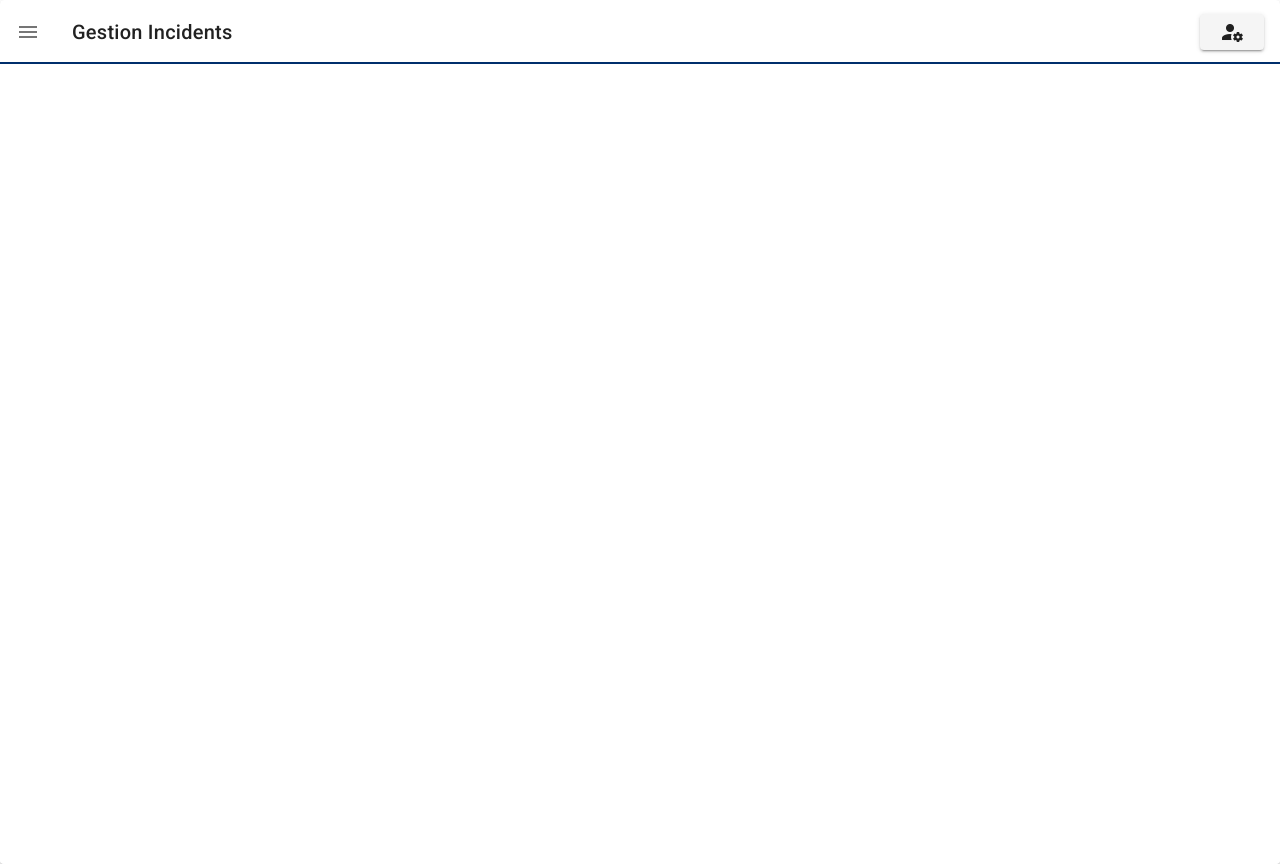
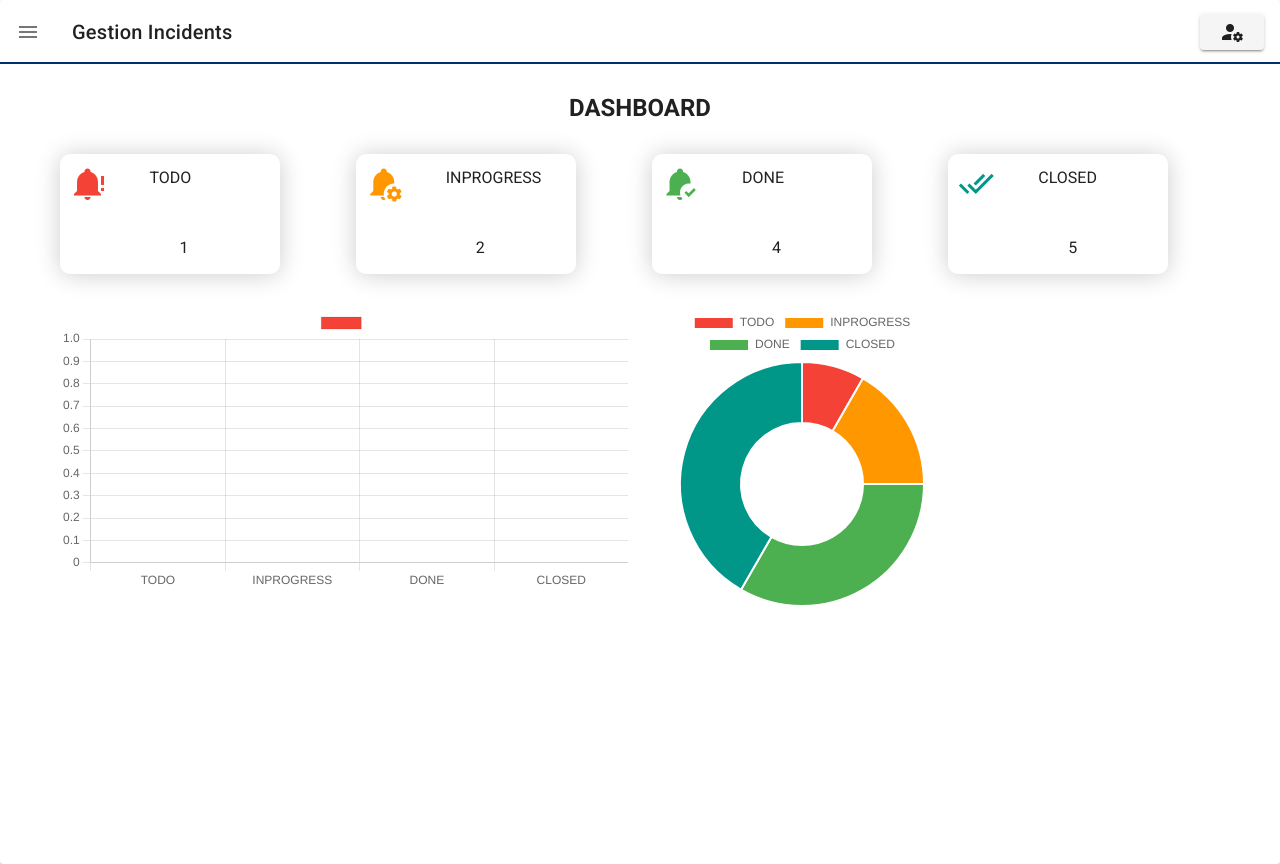
Before and after one commit to omaymanayma/Gestion-incidents, a Vue app in the folder Front-End/: page /#/Dashboard in a window 1280 px wide. Built offline with nearby package versions, Linux system fonts and the light colour scheme.

Commit message:
Dashboard

```diff
--- a/Front-End/src/App.vue
+++ b/Front-End/src/App.vue
@@ -25,8 +25,7 @@ export default {
     if (this.getUserActive == null) {
       this.logged = false;
     } else if (this.getUserActive != null) {
-      this.fonction = this.getUserActive?.fonction?.name;
-      this.department = this.getUserActive?.fonction?.department?.name;
+
       this.logged = true;
     }
   },
--- /dev/null
+++ b/Front-End/src/components/Dashboard/Barchart.vue
@@ -0,0 +1,67 @@
+<template>
+  <div>
+    <canvas ref="barChart"></canvas>
+  </div>
+</template>
+
+<script>
+import Chart from "chart.js/auto";
+
+export default {
+  props: [],
+
+  data() {
+    return {
+      chartData: [],
+      chartOptions: {
+        // Define chart options if needed
+      },
+      chart: null,
+    };
+  },
+  methods: {
+    async fetchData() {
+      // Make API request to fetch data
+      try {
+        // const response = await this.DataList;
+        // const data = await response.json();
+        this.chartData = await this.modelTotal;
+        this.renderChart();
+      } catch (error) {
+        console.error("Error fetching data:", error);
+      }
+    },
+    renderChart(data) {
+      // Render the chart
+      if (this.chart) {
+        this.chart.destroy(); // Destroy existing chart to prevent duplicates
+      }
+
+      const ctx = this.$refs.barChart.getContext("2d");
+      this.chart = new Chart(ctx, {
+        type: "bar",
+        data: {
+          labels: ["TODO", "INPROGRESS", "DONE", "CLOSED"],
+          datasets: [
+            {
+              label: "",
+              backgroundColor: ["#F44336", "#FF9800", "#4CAF50", "#009688"],
+              borderWidth: 1,
+              borderRadius: 5,
+              data: data,
+            },
+          ],
+        },
+        options: this.chartOptions,
+      });
+    },
+  },
+  mounted() {
+    this.fetchData();
+  },
+};
+</script>
+
+<style scoped>
+/* Add any custom styles if needed */
+</style>
--- /dev/null
+++ b/Front-End/src/components/Dashboard/Card.vue
@@ -0,0 +1,70 @@
+<template>
+    <div class="card" >
+      <div class="card_load">
+        <v-icon medium :color="color_item" large> mdi-{{icon}} </v-icon>
+      </div>
+      <div class="card_load_extreme_title">{{ title }}</div>
+      <div class="card_load_extreme_descripion" >{{ modelTotal[title] }}</div>
+    </div>
+</template>
+
+<script>
+export default {
+  name: "WorkorderFrontendCard",
+  props: ['icon','color_item','title','modelTotal'],
+
+  data() {
+    return {};
+  },
+
+  mounted() {},
+
+  methods: {},
+};
+</script>
+
+<style lang="scss" scoped>
+.card {
+  width: 220px;
+  height: 120px;
+  background: #ffff;
+  box-shadow: 0 1px 25px rgba(0, 0, 0, 0.2);
+  padding: 12px 10px;
+  border-radius: 10px;
+}
+
+.card_load {
+  width: 40px;
+  height: 70px;
+  position: relative;
+  float: left;
+
+  border-radius: 50%;
+  background-size: 200% 100%;
+  background-position: 100% 0;
+  animation: load89234 2s infinite;
+}
+
+.card_load_extreme_title {
+  width: 120px;
+  height: 60px;
+  position: relative;
+  float: right;
+  border-radius: 5px;
+  background-size: 200% 100%;
+  background-position: 100% 0;
+  animation: load89234 2s infinite;
+}
+
+.card_load_extreme_descripion {
+  width: 90px;
+  height: 47px;
+  position: relative;
+  float: right;
+  border-radius: 5px;
+  margin-top: 10px;
+  background-size: 200% 100%;
+  background-position: 100% 0;
+  animation: load89234 2s infinite;
+}
+</style>
--- /dev/null
+++ b/Front-End/src/components/Dashboard/DoughnutChart.vue
@@ -0,0 +1,52 @@
+<template>
+  <div>
+    <canvas ref="doughnutChart"></canvas>
+  </div>
+</template>
+
+<script>
+import Chart from "chart.js/auto";
+
+export default {
+  props: [],
+  data() {
+    return {
+      chartData: {
+        labels: ["TODO", "INPROGRESS", "DONE", "CLOSED"],
+        datasets: [
+          {
+            data: [],
+            backgroundColor: ["#F44336", "#FF9800", "#4CAF50", "#009688"],
+          },
+        ],
+      },
+    };
+  },
+  watch: {
+    chartData: function () {
+      this.renderChart();
+    },
+  },
+  mounted() {
+    this.renderChart();
+  },
+  methods: {
+    renderChart(data) {
+      const ctx = this.$refs.doughnutChart.getContext("2d");
+      this.chartData.datasets[0].data = data;
+      if (this.chart) {
+        this.chart.destroy();
+      }
+
+      this.chart = new Chart(ctx, {
+        type: "doughnut",
+        data: this.chartData,
+        options: {
+          responsive: false,
+          maintainAspectRatio: false,
+        },
+      });
+    },
+  },
+};
+</script>
--- a/Front-End/src/router/router.js
+++ b/Front-End/src/router/router.js
@@ -3,6 +3,7 @@ import VueRouter from 'vue-router';
 import GestionIncidents from '../views/GestionIncidents.vue'
 import GestionUsers from '../views/GestionUsers.vue'
 import LoginHome from '../views/LoginHome.vue'
+import Dashboard from '../views/Dashboard.vue'
 
 
 
@@ -30,6 +31,11 @@ const routes = [
         name: 'GestionUsers',
         component: GestionUsers,
     },
+    {
+        path: '/Dashboard',
+        name: 'Dashboard',
+        component: Dashboard,
+    },
 
     // ... (d'autres routes) ...
 ];
--- /dev/null
+++ b/Front-End/src/views/Dashboard.vue
@@ -0,0 +1,148 @@
+<template>
+    <div style="padding: 30px; padding-top: 2%">
+      <div class="mb-4 text-uppercase text-center">
+        <h2>Dashboard</h2>
+      </div>
+      <v-container>
+        <v-row>
+          <v-col cols="3" v-for="item in header" :key="item.id">
+            <Card
+              :title="item.title"
+              :icon="item.icon"
+              :color_item="item.color"
+              :modelTotal="modelTotal"
+            />
+          </v-col>
+        </v-row>
+      </v-container>
+      <v-container>
+        <v-row>
+          <v-col cols="6">
+            <template>
+              <div>
+                <h1></h1>
+                <Barchart ref="BarChartComponentRef"></Barchart>
+              </div>
+            </template>
+          </v-col>
+          <v-col cols="3">
+            <template>
+              <div>
+                <h1></h1>
+                <DoughnutChart
+                  ref="DoughnutChartComponentRef"
+                />
+              </div>
+            </template>
+          </v-col>
+
+        </v-row>
+      </v-container>
+    </div>
+  </template>
+
+  <script>
+
+  import Card from "../components/Dashboard/Card.vue";
+  import Barchart from "../components/Dashboard/Barchart.vue";
+  import DoughnutChart from "../components/Dashboard/DoughnutChart.vue";
+
+  export default {
+    components: {
+      Card,
+      Barchart,
+      DoughnutChart,
+    },
+    data() {
+      return {
+        header: [
+          {
+            id: 1,
+            title: "TODO",
+            icon: "bell-alert",
+            color: "red",
+          },
+          {
+            id: 2,
+            title: "INPROGRESS",
+            icon: "bell-cog",
+            color: "orange",
+          },
+          {
+            id: 3,
+            title: "DONE",
+            icon: "bell-check",
+            color: "green",
+          },
+          {
+            id: 4,
+            title: "CLOSED",
+            icon: "check-all",
+            color: "teal",
+          },
+        ],
+        modelTotal: {
+          TODO: 1,
+          INPROGRESS: 2,
+          DONE: 4,
+          CLOSED: 5,
+        },
+        modelPostFiltre: {
+          department_name: "",
+        },
+
+      };
+    },
+    computed: {
+    },
+    mounted() {
+      this.initialize();
+    },
+
+    methods: {
+      initialize() {
+
+
+          this.$refs.BarChartComponentRef.renderChart([
+              this.modelTotal.TODO,
+              this.modelTotal.INPROGRESS,
+              this.modelTotal.DONE,
+              this.modelTotal.CLOSED,
+            ]);
+            this.$refs.DoughnutChartComponentRef.renderChart([
+              this.modelTotal.TODO,
+              this.modelTotal.INPROGRESS,
+              this.modelTotal.DONE,
+              this.modelTotal.CLOSED,
+            ]);
+        /* this.dashbord_totalWORKORDERAction(this.modelPostFiltre).then(
+          (resolve) => {
+            console.info("total", resolve);
+
+            this.modelTotal.TODO = resolve.todo_total;
+            this.modelTotal.INPROGRESS = resolve.inprogress_total;
+            this.modelTotal.DONE = resolve.done_total;
+            this.modelTotal.CLOSED = resolve.closed_total;
+            this.$refs.BarChartComponentRef.renderChart([
+              this.modelTotal.TODO,
+              this.modelTotal.INPROGRESS,
+              this.modelTotal.DONE,
+              this.modelTotal.CLOSED,
+            ]);
+            this.$refs.DoughnutChartComponentRef.renderChart([
+              this.modelTotal.TODO,
+              this.modelTotal.INPROGRESS,
+              this.modelTotal.DONE,
+              this.modelTotal.CLOSED,
+            ]);
+
+
+            console.info("this.modelTotal", this.modelTotal);
+          }
+        ); */
+      },
+    },
+  };
+  </script>
+
+  <style lang="scss" scoped></style>
```
